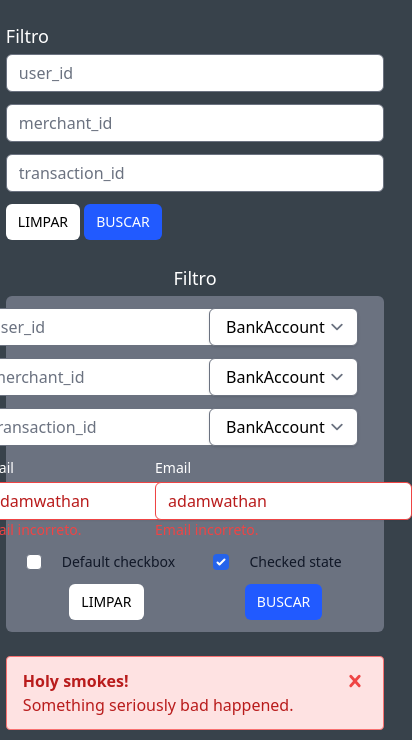
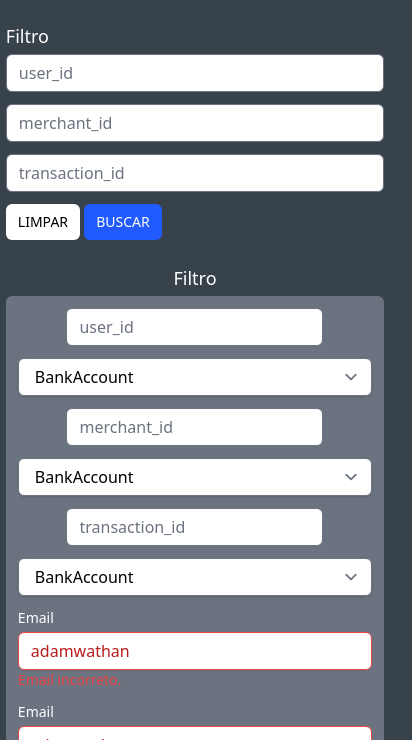
Before and after one commit to priSouzaPaylivre/analisaSUS, a website: page src/index.html in a window 390 px wide. Shown: the part 98-838 px from the top of the page, 412 px wide, since content can reach past the window. Drawn offline with Linux system fonts and the light colour scheme.

Commit message:
Finalizando responsividade no form

```diff
--- a/src/index.html
+++ b/src/index.html
@@ -51,17 +51,17 @@
 
       <h1 class="text-lg text-gray text-center mb-1">Filtro</h1>
       <div
-        class="bg-gray-500 justify-items-center mb-6 mx-auto lg:w-1/2 rounded-md p-3 grid grid-cols-2"
+        class="bg-gray-500 justify-items-center mb-6 mx-auto lg:w-1/2 rounded-md p-3 sm:grid grid-cols-2"
       >
         <input
-          class="sm:w-64 mb-3 px-3 py-1.5 rounded-md text-black"
+          class="w-full mb-3 px-3 py-1.5 rounded-md text-black"
           type="text"
           placeholder="user_id"
         />
 
-        <div class="mb-3 relative">
+        <div class="mb-3 relative w-full">
           <select
-            class="sm:w-64 block appearance-none text-black px-4 py-2 pr-8 rounded-md shadow leading-tight"
+            class="w-full block appearance-none text-black px-4 py-2 pr-8 rounded-md shadow leading-tight"
           >
             <option selected>BankAccount</option>
             <option>Option 2</option>
@@ -70,14 +70,14 @@
         </div>
 
         <input
-          class="sm:w-64 mb-3 px-3 py-1.5 rounded-md text-black"
+          class="w-full mb-3 px-3 py-1.5 rounded-md text-black"
           type="text"
           placeholder="merchant_id"
         />
 
-        <div class="mb-3 relative">
+        <div class="mb-3 relative w-full">
           <select
-            class="sm:w-64 block appearance-none text-black px-4 py-2 pr-8 rounded-md shadow leading-tight"
+            class="w-full block appearance-none text-black px-4 py-2 pr-8 rounded-md shadow leading-tight"
           >
             <option selected>BankAccount</option>
             <option>Option 2</option>
@@ -86,14 +86,14 @@
         </div>
 
         <input
-          class="sm:w-64 mb-3 px-3 py-1.5 rounded-md text-black"
+          class="w-full mb-3 px-3 py-1.5 rounded-md text-black"
           type="text"
           placeholder="transaction_id"
         />
 
-        <div class="mb-3 relative">
+        <div class="mb-3 relative w-full">
           <select
-            class="sm:w-64 block appearance-none text-black px-4 py-2 pr-8 rounded-md shadow leading-tight"
+            class="w-full block appearance-none text-black px-4 py-2 pr-8 rounded-md shadow leading-tight"
           >
             <option selected>BankAccount</option>
             <option>Option 2</option>
@@ -101,14 +101,14 @@
           </select>
         </div>
 
-        <div>
+        <div class="col-span-1 w-full">
           <label for="email" class="block text-sm font-medium">Email</label>
           <div class="mt-1 rounded-md shadow-sm">
             <input
               type="email"
               name="email"
               id="email"
-              class="sm:w-64 px-3 py-1.5 rounded-md border-red-500 text-red-700 placeholder-red-900 focus:border-red-500 focus:outline-none focus:ring-red-500 sm:text-sm"
+              class="w-full px-3 py-1.5 rounded-md border-red-500 text-red-700 placeholder-red-900 focus:border-red-500 focus:outline-none focus:ring-red-500 sm:text-sm"
               placeholder="you@example.com"
               value="adamwathan"
               aria-invalid="true"
@@ -120,14 +120,14 @@
           </p>
         </div>
 
-        <div>
+        <div class="col-span-1 w-full">
           <label for="email" class="block text-sm font-medium">Email</label>
           <div class="mt-1 rounded-md shadow-sm">
             <input
               type="email"
               name="email"
               id="email"
-              class="sm:w-64 px-3 py-1.5 rounded-md border-red-500 text-red-700 placeholder-red-900 focus:border-red-500 focus:outline-none focus:ring-red-500 sm:text-sm"
+              class="w-full px-3 py-1.5 rounded-md border-red-500 text-red-700 placeholder-red-900 focus:border-red-500 focus:outline-none focus:ring-red-500 sm:text-sm"
               placeholder="you@example.com"
               value="adamwathan"
               aria-invalid="true"
```
Also changed, not shown: dist/output.css.
